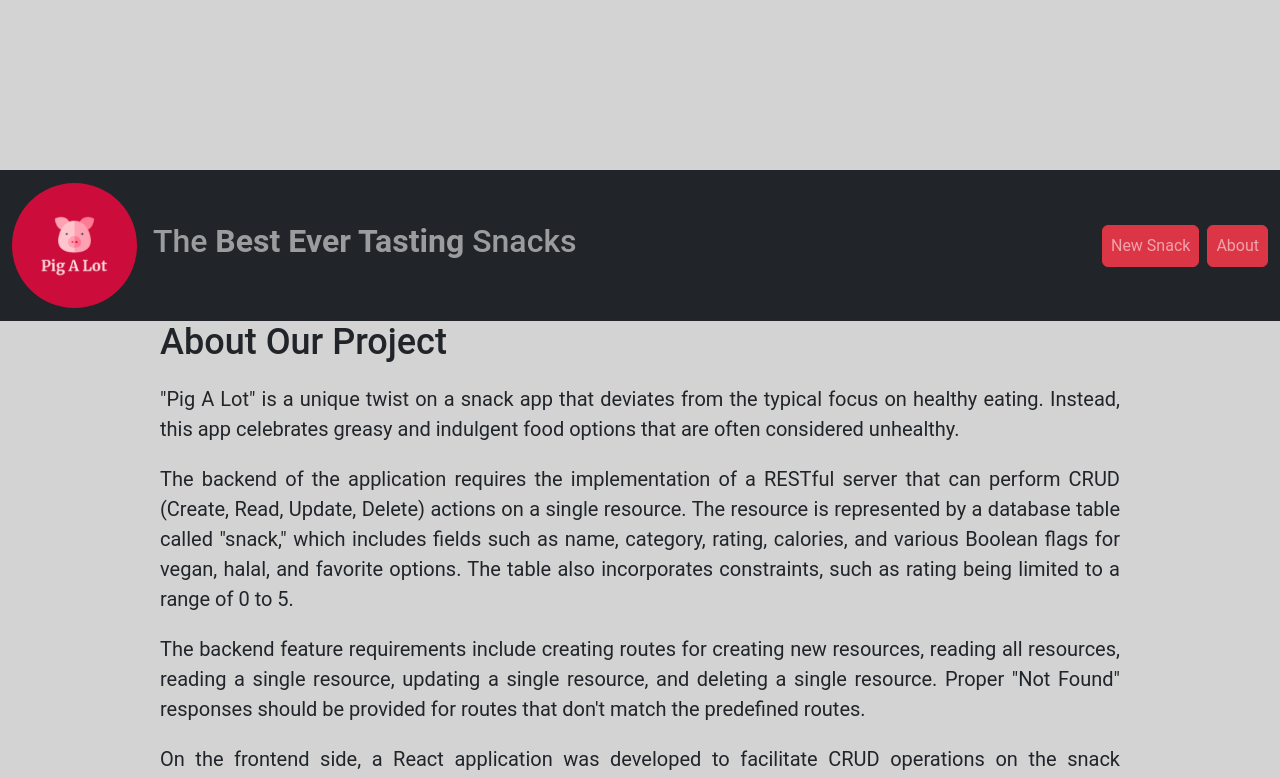
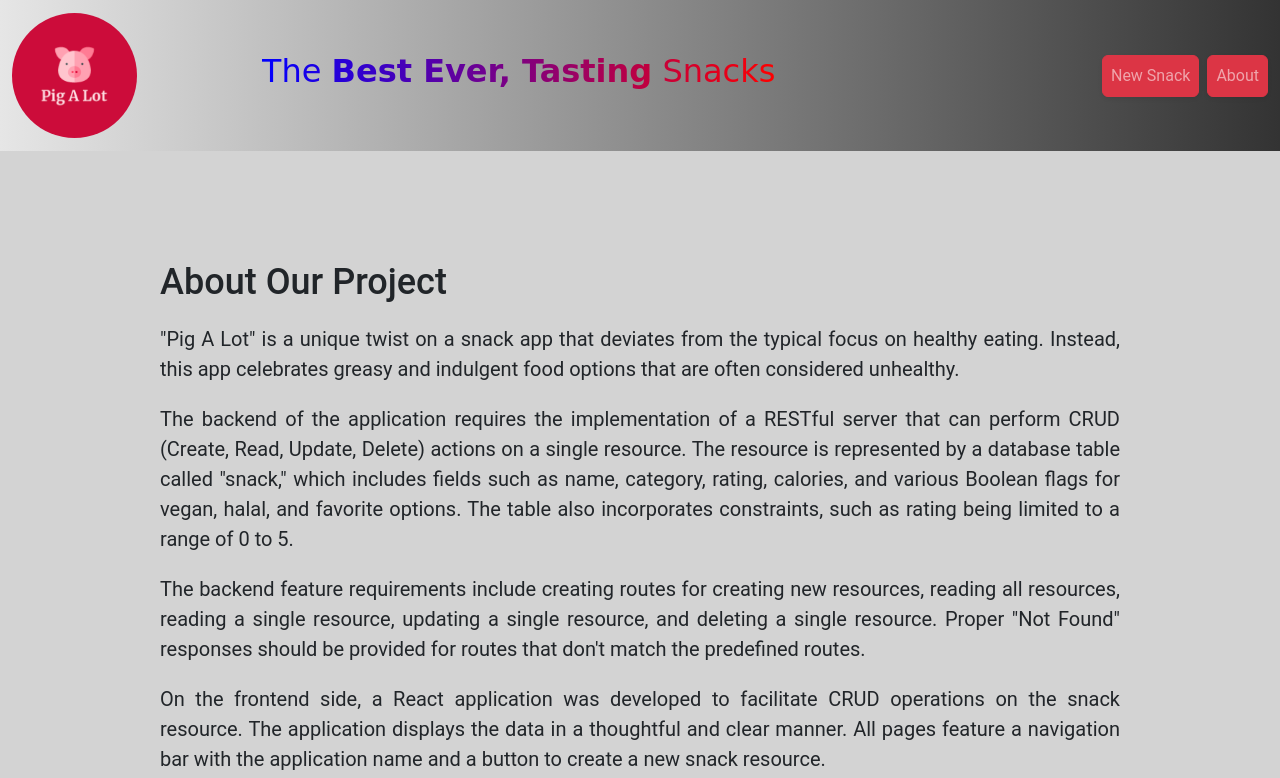
Before and after one commit to MarkRobertson67/SnacksApp, a React (Create React App) app in the folder front-end/: page /about in a window 1280 px wide. Shown: the top 778 px of the page. Built offline with nearby package versions, Linux system fonts and the light colour scheme; no server answers.

Commit message:
Changes in styling

```diff
--- a/front-end/src/Components/About.css
+++ b/front-end/src/Components/About.css
@@ -1,8 +1,8 @@
 
 body {
   font-family: 'Roboto', sans-serif;
-  margin: 170px 0 0;
-  padding: 0;
+  /* margin: 170px 0 0;  */
+  /* padding-top: 175px; */
   height: 100vh;
   display: flex;
   flex-direction: column;
@@ -19,10 +19,11 @@ body {
   padding: 0 20px;
 }
 
-
 .about {
 
   text-align: justify;
+  padding-top: 110px;
+  /* margin-top: 20px;  */
   margin-bottom: 50px;
 }
 
--- a/front-end/src/Components/NavBar.js
+++ b/front-end/src/Components/NavBar.js
@@ -1,28 +1,29 @@
 import { Link } from "react-router-dom";
 import PigAlot from "../assets/PigAlot.png";
+// import "@fontsource/lobster";
 
 
 export default function NavBar() {
   return (
-    <nav className="navbar navbar-expand-lg navbar-dark bg-dark">
+    <nav className="navbar navbar-expand-lg navbar-dark" style={{ background: 'linear-gradient(to right, #e6e6e6, #333333)' }}>
       <div className="container-fluid">
         <Link className="navbar-brand" to="/snacks">
           <img src={PigAlot} alt="Snacks" className="rounded-circle" width="125" height="125" />
         </Link>
-        <div className="navbar-text">
-          <h2 className="navbar-title">
-            The <span className="fw-bold">Best Ever Tasting</span> Snacks
+        <div className="navbar-text" style={{ display: "flex", alignItems: "center", justifyContent: "center", flexGrow: 1 }}>
+          <h2 className="navbar-title text-center" style={{ textAlign: "center", fontFamily: "Comic Sans MS, cursive", background: 'linear-gradient(to right, blue, red)', WebkitBackgroundClip: 'text', WebkitTextFillColor: 'transparent' }}>
+            The <span className="fw-bold">Best Ever, Tasting</span> Snacks
           </h2>
         </div>
         <div className="collapse navbar-collapse" id="navbarNav">
           <ul className="navbar-nav ms-auto">
             <li className="nav-item">
-              <Link className="nav-link btn btn-danger me-2" to="/snacks/new">
+              <Link className="nav-link btn btn-danger me-2 shadow-sm" to="/snacks/new">
                 New Snack
               </Link>
             </li>
             <li className="nav-item">
-              <Link className="nav-link btn btn-danger" to="/about">
+              <Link className="nav-link btn btn-danger shadow-sm" to="/about">
                 About
               </Link>
             </li>
--- a/front-end/src/Components/Snacks.js
+++ b/front-end/src/Components/Snacks.js
@@ -18,9 +18,10 @@ function Snacks() {
     <div className="container my-5">
       <table className="table table-striped table-bordered">
         <thead className="thead-dark">
+        {/* add columbs for is vegan and is halal */}
           <tr>
-            <th></th>
-            <th>Take me there</th>
+            <th>Favorite</th>
+            <th>Snack</th>
             <th>See this snack</th>
           </tr>
         </thead>
--- a/package.json
+++ b/package.json
@@ -21,6 +21,7 @@
   },
   "homepage": "https://github.com/MarkRobertson67/SnacksApp#readme",
   "dependencies": {
+    "@fontsource/lobster": "^4.5.11",
     "concurrently": "^8.0.1"
   }
 }
```
Also changed, not shown: 1 other file (tests, documents, lock files or other folders).
